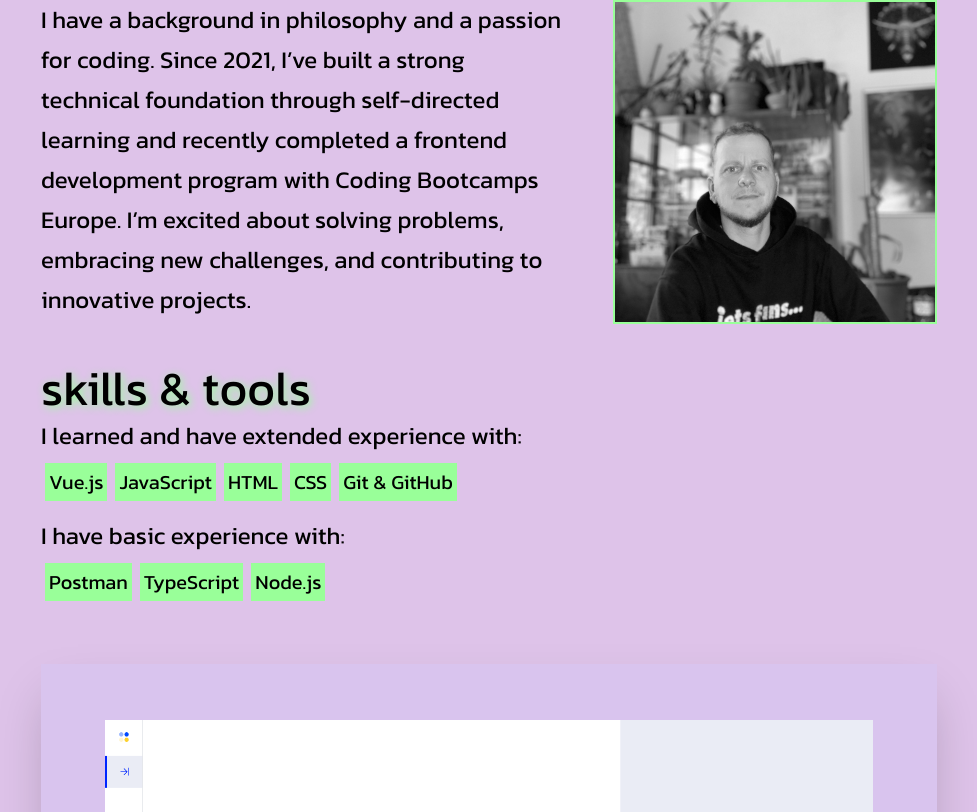
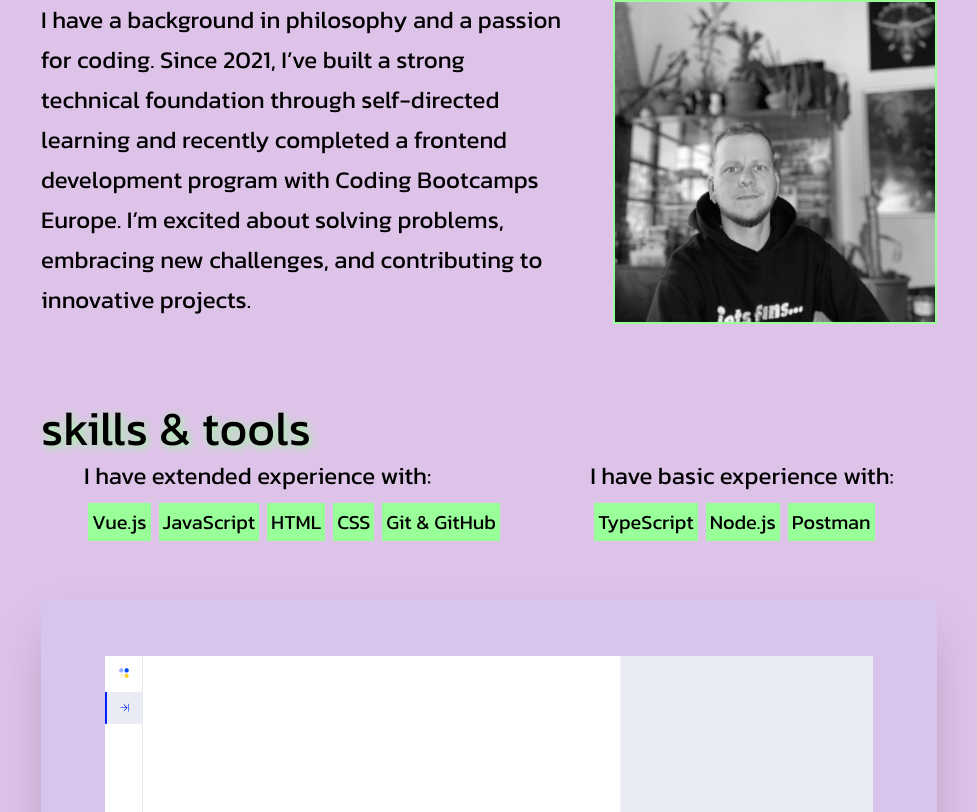
Before and after one commit to Artromi/Portfolio, a Vue app: page /#about in a window 1280 px wide. Shown: the part 408-1220 px from the top of the page, without its empty margins (151-1128 px from the left). Built offline with nearby package versions, Linux system fonts and the light colour scheme.

Commit message:
fix: about

```diff
--- a/src/components/AboutMe.vue
+++ b/src/components/AboutMe.vue
@@ -1,12 +1,14 @@
 <template>
-  <section id="about" class="h-screen">
+  <section>
     <div>
-      <h1 class="text-8xl" style="text-shadow: 2px 2px 8px #99ff99">Ari</h1>
-      <h2 class="text-5xl" style="text-shadow: 2px 2px 8px #99ff99">Junior Frontend Developer</h2>
+      <h1 class="text-8xl text-black" style="text-shadow: 2px 2px 8px #99ff99">Ari</h1>
+      <h2 class="text-5xl text-black" style="text-shadow: 2px 2px 8px #99ff99">
+        Junior Frontend Developer
+      </h2>
     </div>
 
     <div class="flex gap-12 py-10 mx-auto">
-      <p class="text-2xl leading-10">
+      <p class="text-2xl leading-10 text-black">
         I have a background in philosophy and a passion for coding. Since 2021, I’ve built a strong
         technical foundation through self-directed learning and recently completed a frontend
         development program with Coding Bootcamps Europe. I’m excited about solving problems,
@@ -17,11 +19,12 @@
       </div>
     </div>
 
-    <div class="mb-4">
-      <h4 class="text-5xl" style="text-shadow: 2px 2px 8px #99ff99">skills & tools</h4>
-      <div class="my-2">
-        <p class="text-2xl">I learned and have extended experience with:</p>
-        <div class="py-4">
+    <div class="mt-10">
+      <h4 class="text-5xl text-black" style="text-shadow: 2px 2px 8px #99ff99">skills & tools</h4>
+      <div class="flex justify-around my-2">
+        <div class="">
+          <p class="text-2xl text-black">I have extended experience with:</p>
+          <div class="py-4 text-black">
             <p class="bg-green-100 p-1 m-1 inline text-xl">Vue.js</p>
             <p class="bg-green-100 p-1 m-1 inline text-xl">JavaScript</p>
             <p class="bg-green-100 p-1 m-1 inline text-xl">HTML</p>
@@ -30,11 +33,12 @@
           </div>
         </div>
         <div>
-        <p class="text-2xl">I have basic experience with:</p>
-        <div class="py-4">
-          <p class="bg-green-100 p-1 m-1 inline text-xl">Postman</p>
+          <p class="text-2xl text-black">I have basic experience with:</p>
+          <div class="py-4 text-black">
             <p class="bg-green-100 p-1 m-1 inline text-xl">TypeScript</p>
             <p class="bg-green-100 p-1 m-1 inline text-xl">Node.js</p>
+            <p class="bg-green-100 p-1 m-1 inline text-xl">Postman</p>
+          </div>
         </div>
       </div>
     </div>
```
Lines whose indentation alone changed are shown as unchanged.
